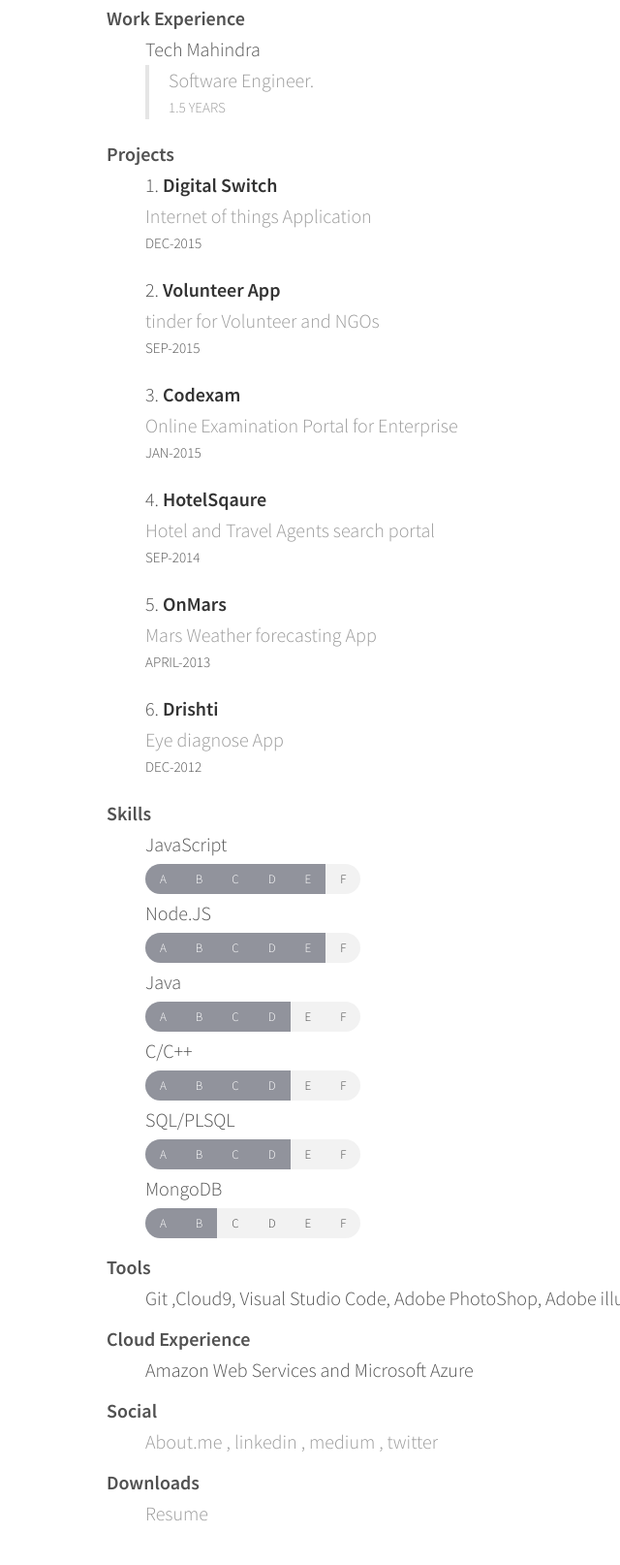
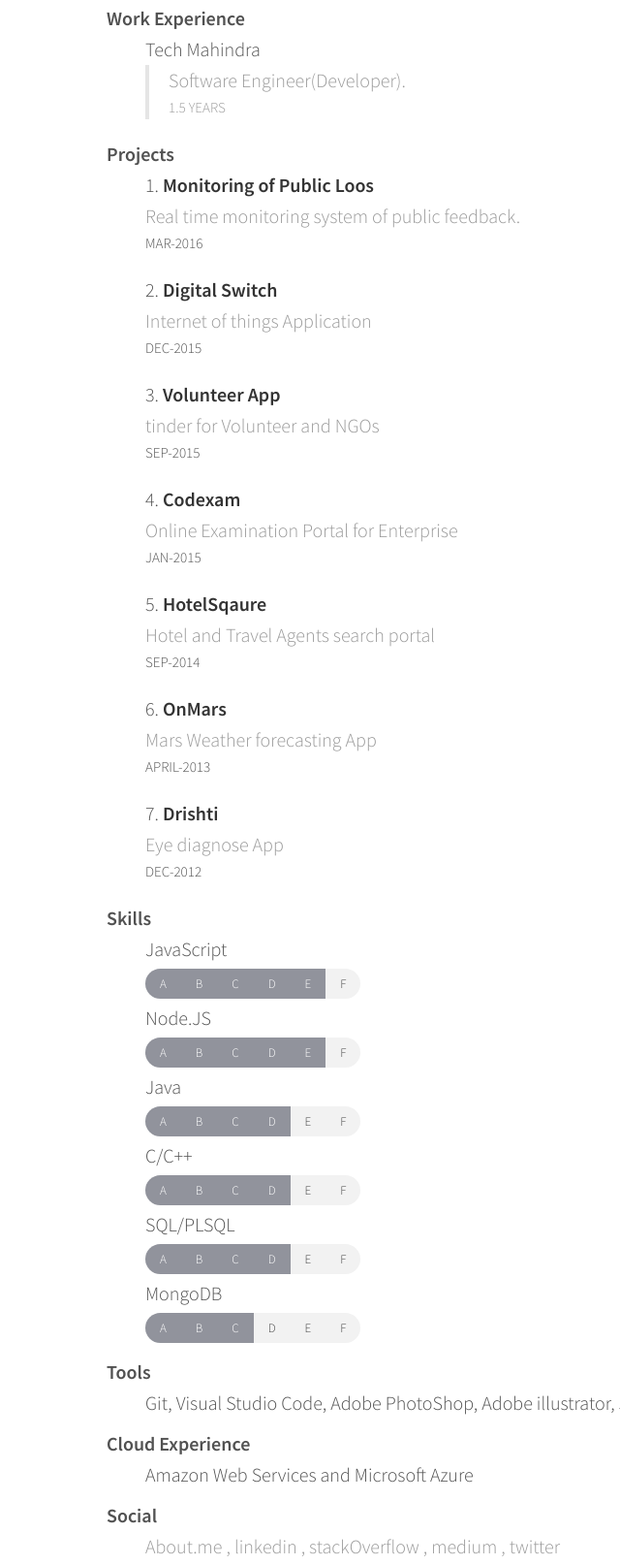
Before and after one commit to nivesh2/portfolio, a plain HTML site: page index.html in a window 1280 px wide. Shown: the part 437-2051 px from the top of the page at 97% size, without its empty margins (170-810 px from the left). Drawn offline with nearby package versions, Linux system fonts and the light colour scheme.

Commit message:
portfolio updated with new resume and project

```diff
--- a/index.html
+++ b/index.html
@@ -52,7 +52,7 @@
       Tech Mahindra
 
       <blockquote>
-        Software Engineer.
+        Software Engineer(Developer).
         <p class="post-date">1.5 years</p>
       </blockquote>
     </dd>
@@ -61,6 +61,15 @@
     <dd>
       <ol class="list">
 
+        <li>
+          <p style="display:inline; font-weight:bold"  class="list-post-title">
+              <a target='_blank' href="https://github.com/code-for-india/parenthesis">Monitoring of Public Loos</a>
+            </p>
+          <span style="display:block" class="">Real time monitoring system of public feedback.</span>
+          <div class="list-post-date">
+            <time>Mar-2016</time>
+          </div>
+        </li>
 
           <li>
             <p style="display:inline; font-weight:bold"  class="list-post-title">
@@ -226,7 +235,7 @@
 
       </dd>
      <dt>Tools</dt>
-       <dd>Git ,Cloud9, Visual Studio Code, Adobe PhotoShop, Adobe illustrator, Jmeter,Jenkins </dd>
+       <dd>Git, Visual Studio Code, Adobe PhotoShop, Adobe illustrator, Jmeter,Jenkins </dd>
 
      <dt>Cloud Experience</dt>
        <dd>
@@ -240,6 +249,8 @@
           <a style="color:#999;" target="_blank" href="https://about.me/nivesh.singh">About.me</a>
 
           <a style="color:#999;" target="_blank" href="https://www.linkedin.com/in/nivesh-singh-99277428">, linkedin</a>
+
+          <a style="color:#999;" target="_blank" href="http://stackoverflow.com/users/2680461/nivesh">, stackOverflow</a>
 
           <a style="color:#999;" target="_blank" href="https://medium.com/@nivesh">, medium</a>
 
@@ -298,7 +309,7 @@
       $('#mongodb').barrating({
         theme: 'bars-pill',
         readonly: true,
-        initialRating: 2,
+        initialRating: 3,
         silent: false,
         showValues: true
 
```
